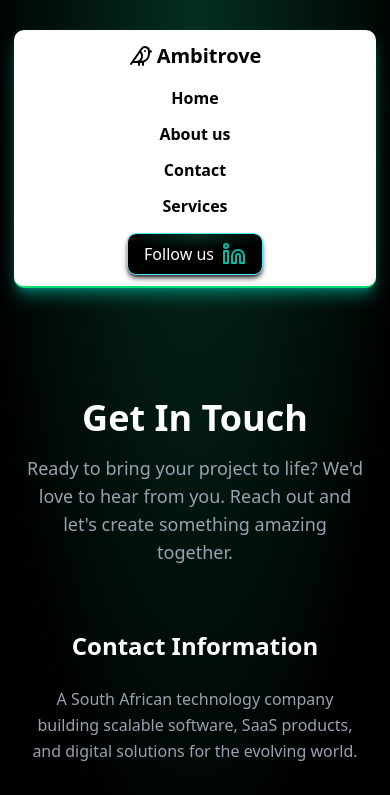
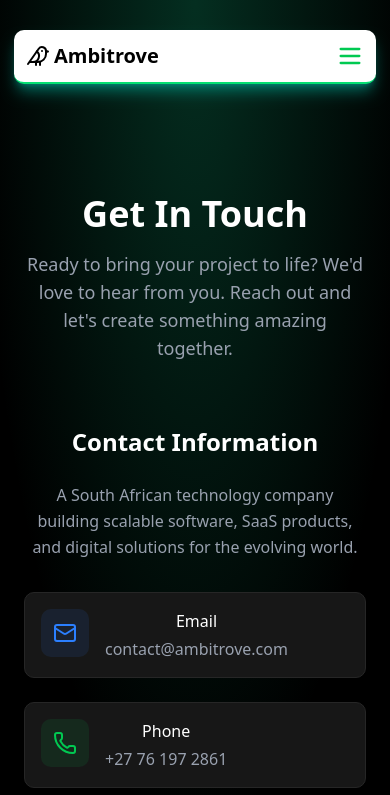
Before and after one commit to Ambitrove-Innovation/Ambitrove-website, a React (Vite) app: page /contact in a window 390 px wide. Shown: the top 795 px of the page. Built offline with nearby package versions, Linux system fonts and the light colour scheme.

Commit message:
code/fix (feat): Make navbar fully responsive with mobile menu

```diff
--- a/src/components/Navbar.tsx
+++ b/src/components/Navbar.tsx
@@ -1,50 +1,135 @@
-import { BirdIcon, LinkedinIcon } from "lucide-react";
+import { useState } from "react";
+import { BirdIcon, LinkedinIcon, Menu, X } from "lucide-react";
 import { Link } from "react-router-dom";
 
 const Navbar = () => {
+  const [isMenuOpen, setIsMenuOpen] = useState<boolean>(false);
+
+  const toggleMenu = () => {
+    setIsMenuOpen(!isMenuOpen);
+  };
+
   return (
     <header className="text-black py-4 sm:py-6 m-3.5">
-      <nav className="bg-white container mx-auto flex flex-col sm:flex-row max-w-4xl justify-between sm:justify-evenly items-center gap-4 sm:gap-0 sm:rounded-full rounded-lg p-3 shadow-lg border-b-2 border-green-400 shadow-teal-500/50">
+      <nav className="bg-white container mx-auto max-w-4xl rounded-lg sm:rounded-full p-3 shadow-lg border-b-2 border-green-400 shadow-teal-500/50">
+        {/* Desktop & Mobile Header */}
+        <div className="flex justify-between items-center">
           {/* Logo */}
-        <label
+          <Link
+            to="/"
             aria-label="Company logo"
             className="flex items-center gap-1.5 hover:scale-105 transition-transform duration-300 ease-in-out"
           >
             <span className="font-bold text-xl sm:text-2xl flex items-center gap-1">
               <BirdIcon /> Ambitrove
             </span>
-        </label>
+          </Link>
 
-        {/* Links */}
-        <ul className="flex flex-col sm:flex-row justify-center sm:justify-evenly gap-3 sm:gap-6 text-base sm:text-lg md:text-[1.3rem] font-semibold text-center">
+          {/* Desktop Links - Hidden on mobile */}
+          <ul className="hidden md:flex justify-evenly gap-6 text-lg font-semibold">
             <li>
-            <Link to="/">Home</Link>
+              <Link to="/" className="hover:text-teal-600 transition-colors">
+                Home
+              </Link>
             </li>
             <li>
-            <Link to="/about">About us</Link>
+              <Link to="/about" className="hover:text-teal-600 transition-colors">
+                About us
+              </Link>
             </li>
             <li>
-            <Link to="/contact">Contact</Link>
+              <Link to="/contact" className="hover:text-teal-600 transition-colors">
+                Contact
+              </Link>
             </li>
             <li>
-            <a href="/services">Services</a>
+              <Link to="/services" className="hover:text-teal-600 transition-colors">
+                Services
+              </Link>
             </li>
           </ul>
 
-        {/* Follow Button */}
-        <button className="bg-gradient outline-1 outline-cyan-300 font-medium text-white px-4 py-2 rounded-md shadow-md shadow-black hover:scale-105 transition-transform duration-300 ease-in-out">
-          <Link
-            to="https://www.linkedin.com/company/ambitrove-innovation"
+          {/* Desktop Follow Button - Hidden on mobile */}
+          <button className="hidden md:block bg-gradient outline-1 outline-cyan-300 font-medium text-white px-4 py-2 rounded-md shadow-md shadow-black hover:scale-105 transition-transform duration-300 ease-in-out">
+            <a
+              href="https://www.linkedin.com/company/ambitrove-innovation"
               target="_blank"
               rel="noopener noreferrer"
               className="flex items-center gap-2"
             >
               Follow us
-            <span className="text-teal-500 delay-200 h-6 hover:text-white w-6 ">
+              <span className="text-teal-500 h-6 w-6 hover:text-white">
                 <LinkedinIcon />
               </span>
+            </a>
+          </button>
+
+          {/* Mobile Menu Button */}
+          <button
+            onClick={toggleMenu}
+            className="md:hidden text-black hover:text-teal-600 transition-colors "
+            aria-label="Toggle menu"
+          >
+            {isMenuOpen ? <X size={28} className="text-red-500 " /> : <Menu size={28} className="text-green-500 " />}
+          </button>
+        </div>
+
+        {/* Mobile Menu - Slides down when open */}
+        {isMenuOpen && (
+          <div className="md:hidden mt-4 pt-4 border-t border-gray-200">
+            <ul className="flex flex-col gap-4 text-lg font-semibold">
+              <li>
+                <Link
+                  to="/"
+                  onClick={toggleMenu}
+                  className="block hover:text-teal-600 transition-colors"
+                >
+                  Home
                 </Link>
-        </button>
+              </li>
+              <li>
+                <Link
+                  to="/about"
+                  onClick={toggleMenu}
+                  className="block hover:text-teal-600 transition-colors"
+                >
+                  About us
+                </Link>
+              </li>
+              <li>
+                <Link
+                  to="/contact"
+                  onClick={toggleMenu}
+                  className="block hover:text-teal-600 transition-colors"
+                >
+                  Contact
+                </Link>
+              </li>
+              <li>
+                <Link
+                  to="/services"
+                  onClick={toggleMenu}
+                  className="block hover:text-teal-600 transition-colors"
+                >
+                  Services
+                </Link>
+              </li>
+              <li className="pt-2">
+                <a
+                  href="https://www.linkedin.com/company/ambitrove-innovation"
+                  target="_blank"
+                  rel="noopener noreferrer"
+                  className="flex items-center justify-center gap-2 bg-gradient outline-1 outline-cyan-300 font-medium text-white px-4 py-2 rounded-md shadow-md shadow-black hover:scale-105 transition-transform duration-300 ease-in-out"
+                >
+                  Follow us
+                  <span className="text-teal-500 h-6 w-6">
+                    <LinkedinIcon />
+                  </span>
+                </a>
+              </li>
+            </ul>
+          </div>
+        )}
       </nav>
     </header>
   );
```
Lines whose indentation alone changed are shown as unchanged.
